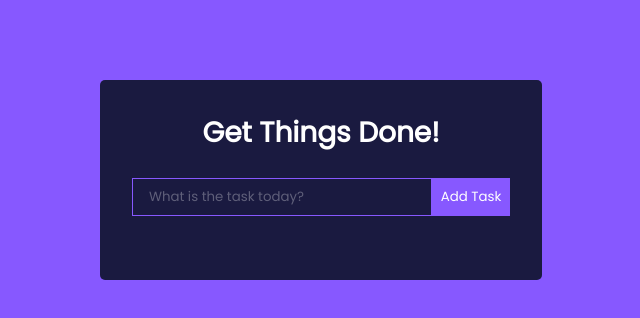
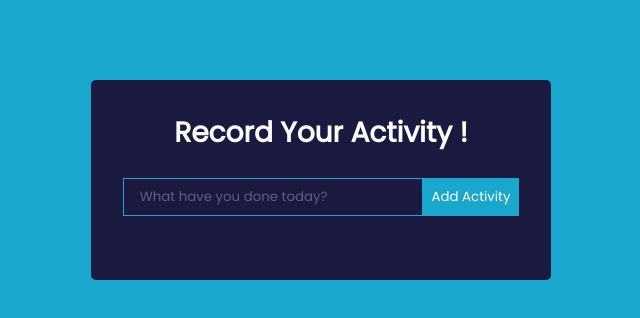
Before and after one commit to aristrisnawan/todo-list, a React (Create React App) app: page / in a window 1280 px wide. Shown: the top 318 px of the page, without its empty margins (319-959 px from the left). Built offline with nearby package versions, Linux system fonts and the light colour scheme.

Commit message:
change style

```diff
--- a/src/App.css
+++ b/src/App.css
@@ -8,7 +8,7 @@
 }
 
 body {
-  background: #8758ff;
+  background: #19A7CE;
   display: flex;
   justify-content: center;
   align-items: center;
@@ -38,7 +38,7 @@ h1 {
 .todo-input {
   outline: none;
   background: none;
-  border: 1px solid #8758ff;
+  border: 1px solid #19A7CE;
   padding: 0.5rem 1rem;
   margin-top: 1rem;
   margin-bottom: 2rem;
@@ -51,7 +51,7 @@ h1 {
 }
 
 .todo-btn {
-  background: #8758ff;
+  background: #19A7CE;
   color: #fff;
   border: none;
   padding: 0.55rem;
@@ -63,7 +63,7 @@ h1 {
   display: flex;
   justify-content: space-between;
   align-items: center;
-  background: #8758ff;
+  background: #19A7CE;
   color: #fff;
   padding: 0.75rem 1rem;
   border-radius: 5px;
--- a/src/components/EditTodoForm.js
+++ b/src/components/EditTodoForm.js
@@ -12,12 +12,12 @@ const EditTodoForm = ({ editTodo, task }) => {
       <input
         type="text"
         className="todo-input"
-        placeholder="Update Task"
+        placeholder="Update Activity"
         value={value}
         onChange={(e) => setValue(e.target.value)}
       />
       <button type="submit" className="todo-btn">
-        Edit Task
+        Edit Activity
       </button>
     </form>
   );
--- a/src/components/TodoForm.js
+++ b/src/components/TodoForm.js
@@ -12,12 +12,12 @@ const TodoForm = ({ addTodo }) => {
       <input
         type="text"
         className="todo-input"
-        placeholder="What is the task today?"
+        placeholder="What have you done today?"
         value={value}
         onChange={(e) => setValue(e.target.value)}
       />
       <button type="submit" className="todo-btn">
-        Add Task
+        Add Activity
       </button>
     </form>
   );
--- a/src/components/TodoWrapper.js
+++ b/src/components/TodoWrapper.js
@@ -55,7 +55,7 @@ const TodoWrappper = () => {
   };
   return (
     <div className="TodoWrapper">
-      <h1>Get Things Done!</h1>
+      <h1>Record Your Activity !</h1>
       <TodoForm addTodo={addTodo} />
       {todos.map((todo) =>
         todo.isEditing ? (
```
